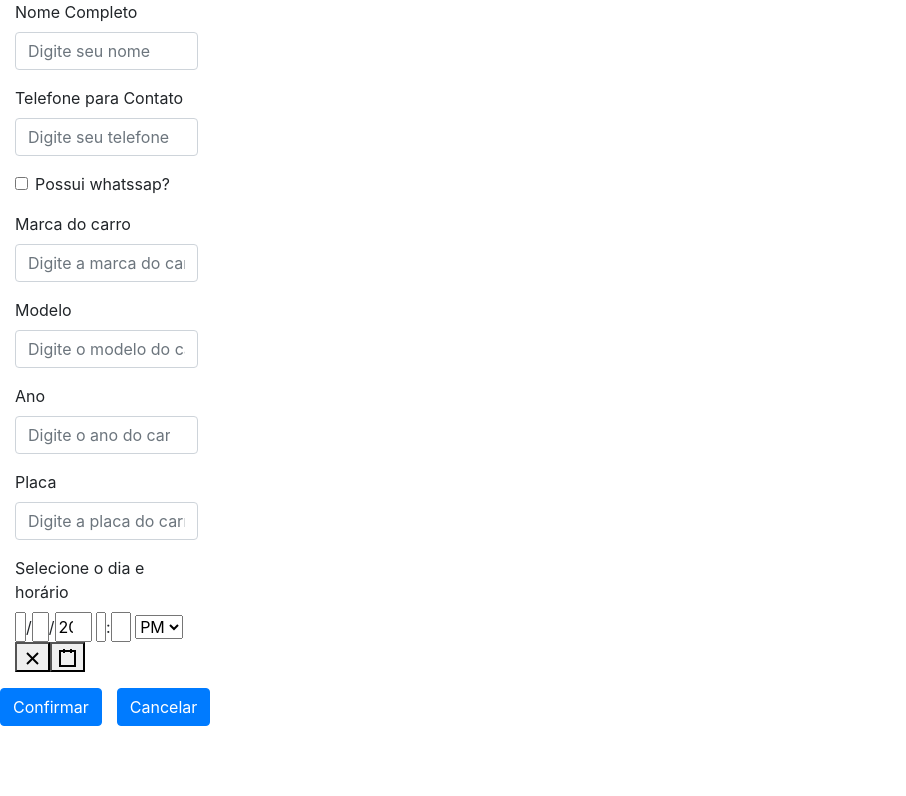
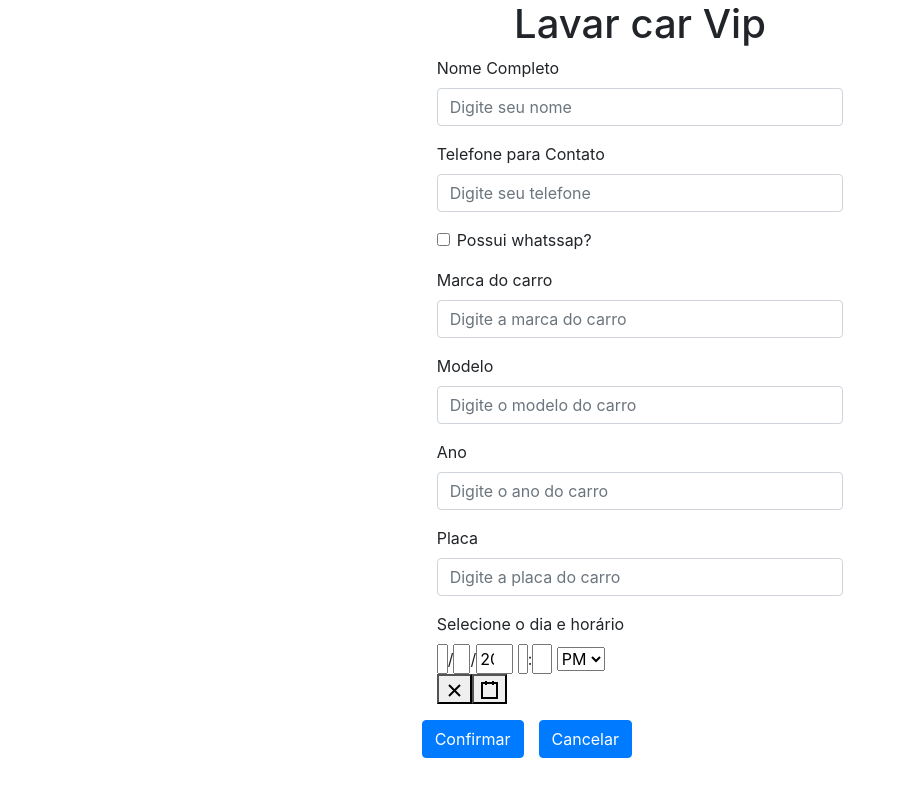
Before and after one commit to Schwaaan/vip-lava-car, a React (Create React App) app in the folder fe/: page / in a window 1280 px wide. Shown: the top 796 px of the page, without its empty margins (0-906 px from the left). Built offline with nearby package versions, Linux system fonts and the light colour scheme.

Commit message:
#jair alterando porta do be e arrumando layout fe

```diff
--- a/fe/src/App.js
+++ b/fe/src/App.js
@@ -1,10 +1,10 @@
 import './App.css';
 import 'bootstrap/dist/css/bootstrap.min.css'
-import FormPage from './component/Form';
+import Home from './page/Home';
 
 function App() {
   return (
-    <FormPage />
+    <Home />
   );
 }
 
--- a/fe/src/component/Form.js
+++ b/fe/src/component/Form.js
@@ -1,5 +1,4 @@
 import { Col, Form, Button, Row } from "react-bootstrap";
-import 'bootstrap/dist/css/bootstrap.min.css'
 import React, { useState } from 'react';
 import DateTimePicker from 'react-datetime-picker';
 import axios from 'axios';
@@ -17,7 +16,7 @@ export default function FormPage() {
 
 
     return (
-        <Col sm={2}>
+        <Col sm={4} className={"container"}>
             <Form>
                 <Form.Group >
                     <Form.Label>Nome Completo</Form.Label>
@@ -47,8 +46,8 @@ export default function FormPage() {
                     <Form.Control type="text" placeholder="Digite a placa do carro" onChange={e => { setPlaca(e.target.value) }} />
                 </Form.Group>
                 <Form.Group>
-                    <Form.Label>
-                        Selecione o dia e horário</Form.Label>
+                    <Form.Label>Selecione o dia e horário</Form.Label>
+                    <br />
                     <DateTimePicker
                         onChange={setDate}
                         value={value}
@@ -68,8 +67,9 @@ export default function FormPage() {
                             data: value
                         };
 
-                        axios.post('http://localhost:6000/clientes', cliente).then(res => {
+                        axios.post('http://localhost:8060/clientes', cliente).then(res => {
                             console.log(res);
+                            alert("Horário marcado com sucesso!")
                         }).catch(e => {
                             let msg = "";
                             let erros = e.response.data.erros;
@@ -77,7 +77,6 @@ export default function FormPage() {
                                 msg += erros[s].msg + "\n";
                             }
                             alert(msg);
-                            console.log(e.response.data.erros[0].msg);
                         });
                     }}>
                         Confirmar
--- /dev/null
+++ b/fe/src/component/title/Title.js
@@ -0,0 +1,6 @@
+
+export default function Title() {
+    return (
+            <h1>Lavar car Vip</h1>
+    );
+}
--- a/fe/src/page/Home.js
+++ b/fe/src/page/Home.js
@@ -1,8 +1,16 @@
+import {Row } from "react-bootstrap";
 import FormPage from "../component/Form";
-import 'bootstrap/dist/css/bootstrap.min.css'
+import Title from "../component/title/Title";
 
-export default function Home(){
-    return (
-            <FormPage />
+export default function Home() {
+      return (
+            <>
+            <Row className="justify-content-center">
+                  <Title></Title>
+            </Row>
+            <Row>
+                  <FormPage></FormPage>
+            </Row>
+            </>
       );
 }
```
Also changed, not shown: 2 other files (tests, documents, lock files or other folders).
